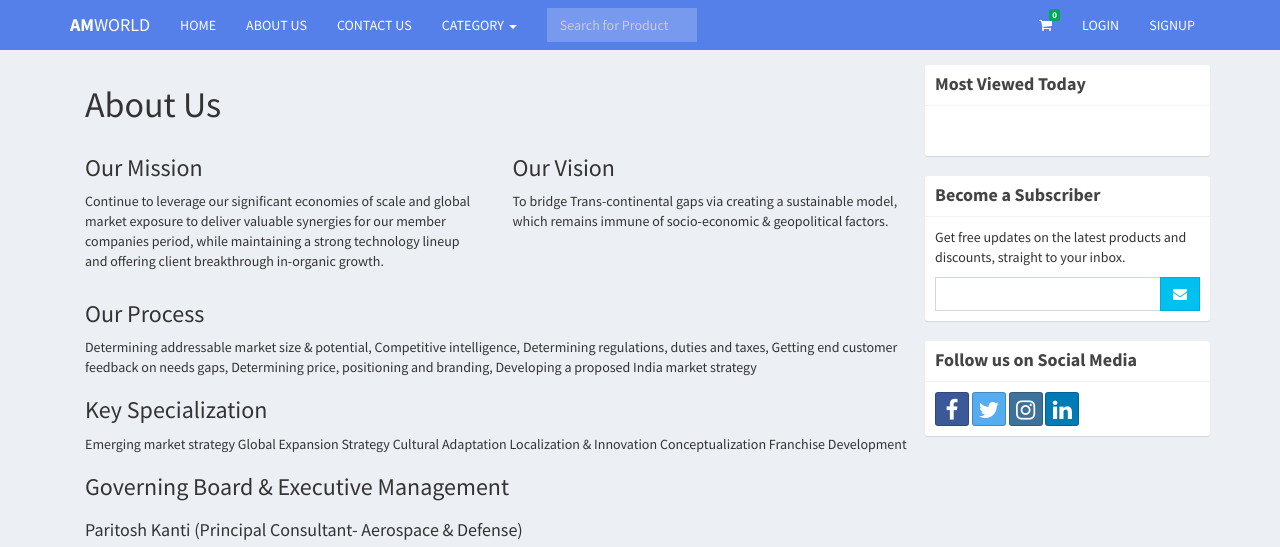
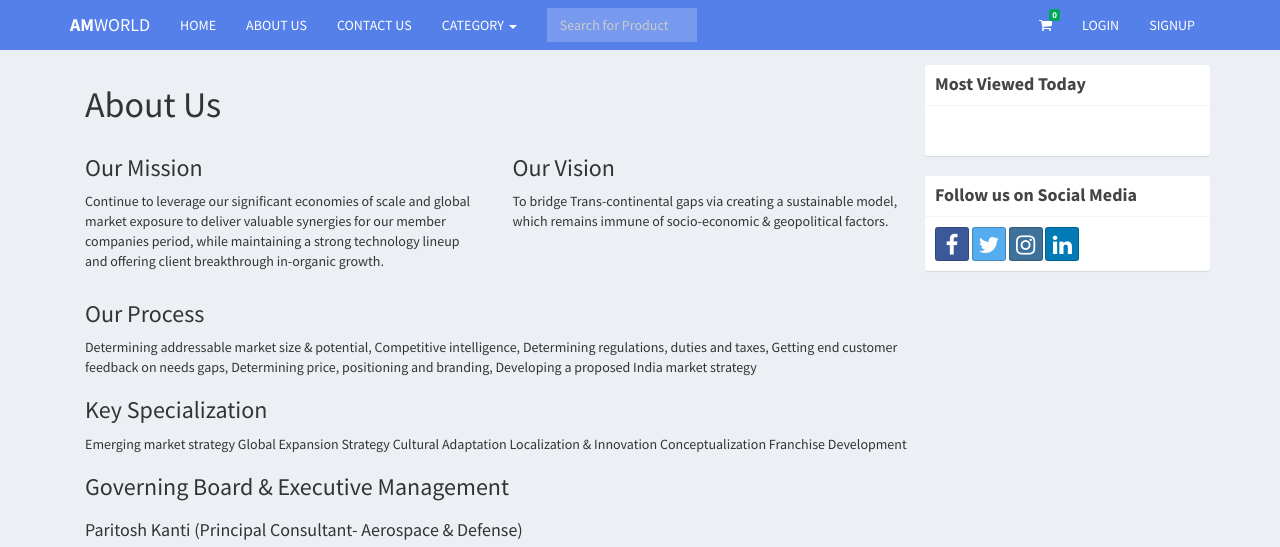
Before and after one commit to apathak431/AmWorld_healthcare, a PHP site: page /ecommerce/about.php in a window 1280 px wide. Shown: the top 547 px of the page. Run offline with PHP 8.4, Linux system fonts and the light colour scheme; data comes from the database, SQL or seed files in the repository; some libraries are stand-ins or nearby versions.

Commit message:
commented sub-email card

```diff
--- a/includes/sidebar.php
+++ b/includes/sidebar.php
@@ -22,14 +22,14 @@
 	</div>
 </div>
 
-<div class="row">
+<!--<div class="row">
 	<div class="box box-solid">
 	  	<div class="box-header with-border">
 	    	<h3 class="box-title"><b>Become a Subscriber</b></h3>
 	  	</div>
 	  	<div class="box-body">
 	    	<p>Get free updates on the latest products and discounts, straight to your inbox.</p>
-	    	<form method="POST" action="">
+	    	<form method="POST" action="subscriber.php">
 		    	<div class="input-group">
 	                <input type="text" class="form-control">
 	                <span class="input-group-btn">
@@ -40,7 +40,7 @@
 	  	</div>
 	</div>
 </div>
-
+-->
 <div class="row">
 	<div class='box box-solid'>
 	  	<div class='box-header with-border'>
```
